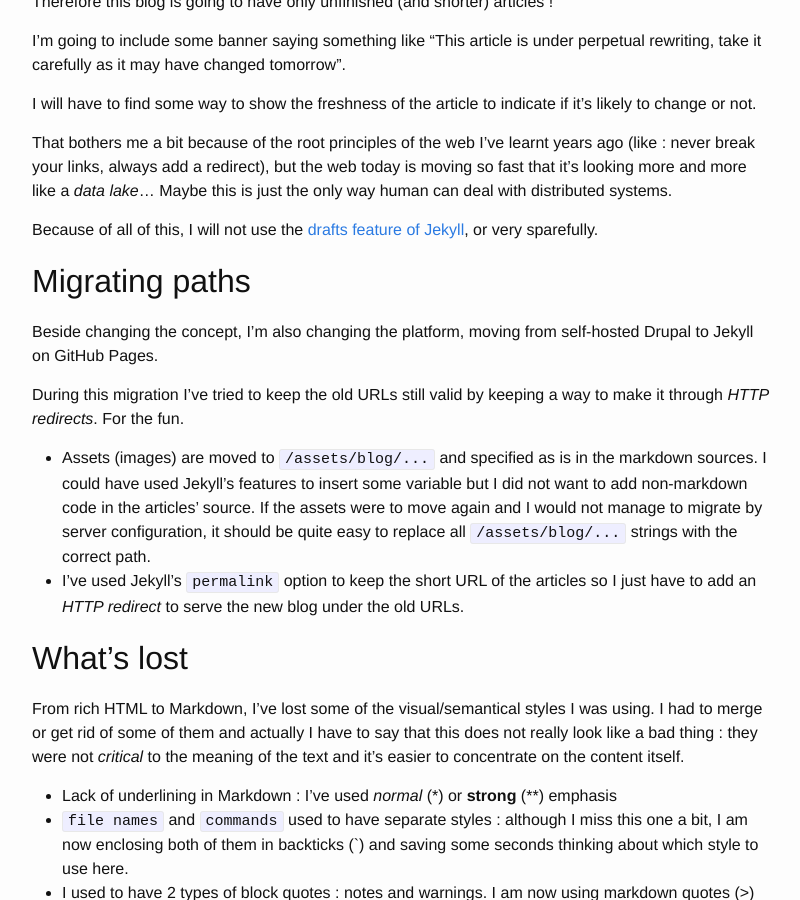
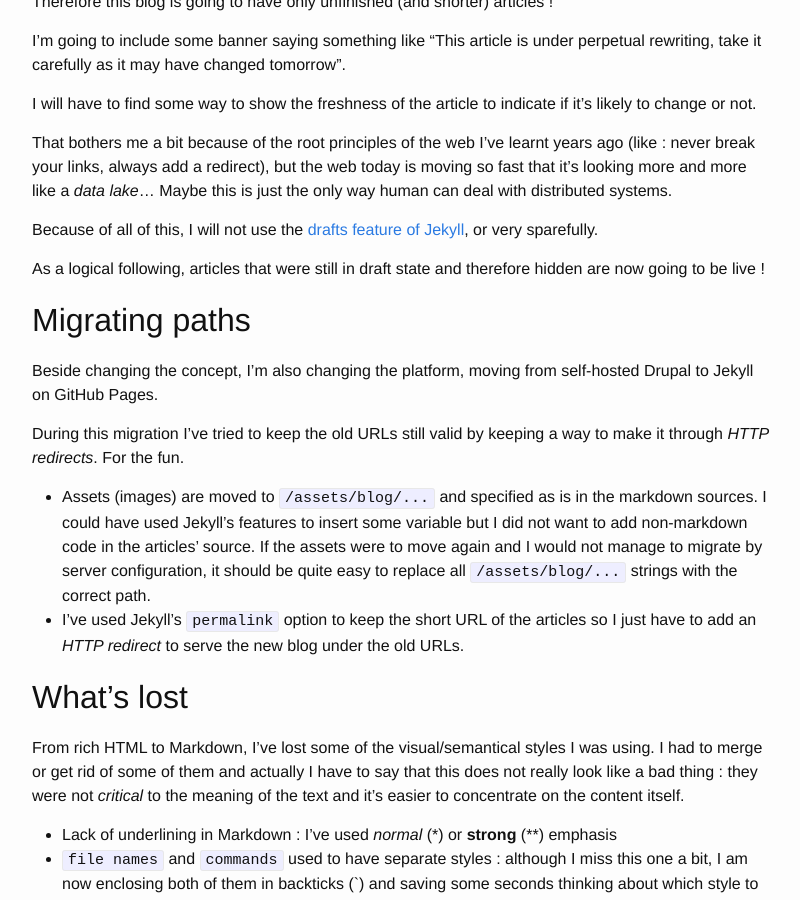
Before and after one commit to nicolabs/nicolabs.net, a Jekyll site: the page built from _posts/2016-11-13-Migrating-from-Drupal-to-Jekyll.md, in a window 1280 px wide and 900 px high, scrolled down 312 px. Shown: the whole window, without its empty margins (238-1038 px from the left). Built offline with Jekyll 4.4.1, drawn with Linux system fonts in a browser that asks for light colours.

Commit message:
+ drafts are becoming live

```diff
--- a/_posts/2016-11-13-Migrating-from-Drupal-to-Jekyll.md
+++ b/_posts/2016-11-13-Migrating-from-Drupal-to-Jekyll.md
@@ -17,6 +17,8 @@ I will have to find some way to show the freshness of the article to indicate if
 That bothers me a bit because of the root principles of the web I've learnt years ago (like : never break your links, always add a redirect), but the web today is moving so fast that it's looking more and more like a *data lake*... Maybe this is just the only way human can deal with distributed systems.
 
 Because of all of this, I will not use the [drafts feature of Jekyll](https://jekyllrb.com/docs/drafts/), or very sparefully.
+
+As a logical following, articles that were still in draft state and therefore hidden are now going to be live !
 
 ## Migrating paths
 
```
